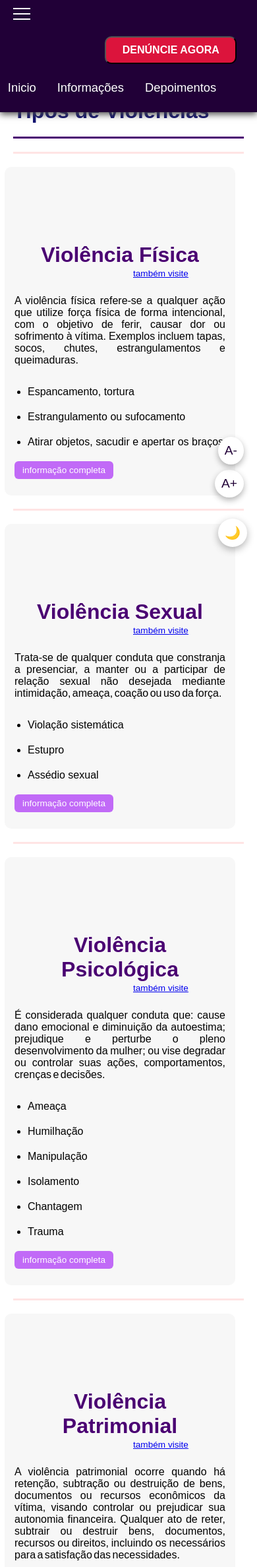
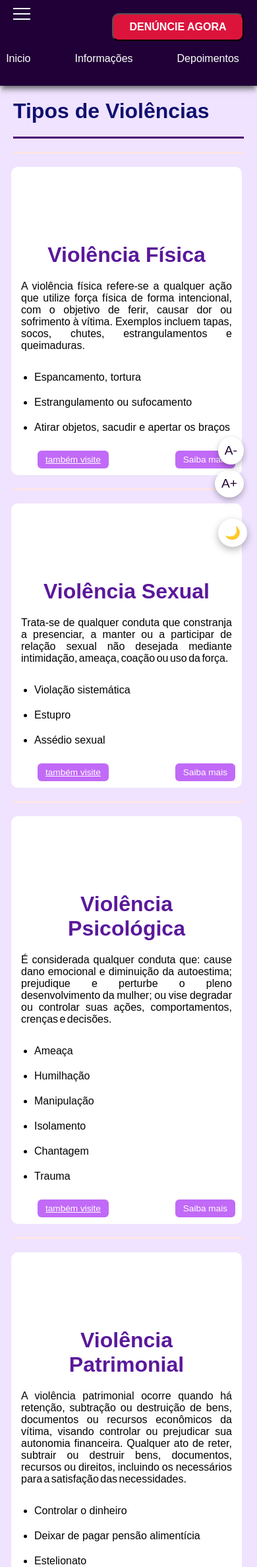
Before and after one commit to CrislainyMartins/desenvolvimento, a PHP site: page /desenvolvimento/informacoes.html in a window 390 px wide. Shown: the top 2375 px of the page at 66% size. Run offline with PHP 8.4, Linux system fonts and the light colour scheme; some libraries are stand-ins or nearby versions.

Commit message:
Update Informações

```diff
--- a/css/informacoes.css
+++ b/css/informacoes.css
@@ -243,7 +243,6 @@
 
 
   .container {
-
     max-width: 1200px;
     margin: auto;
     gap: 20px;
@@ -254,7 +253,7 @@
 
   .left,
   .right {
-    background: white;
+    background: #EFE3FF ;
     border-radius: 12px;
     padding: 20px;
   }
@@ -266,9 +265,8 @@
 
   .right {
     flex: 1;
-    background: white;
     height: 100%;
-
+    margin-top: 10px;
   }
 
   #destaque{
@@ -307,13 +305,12 @@
   }
 
   .info-card {
-    background: #f7f7f7;
+    background-color: #fff;
     border-radius: 10px;
     padding: 15px;
     margin-bottom: 20px;
     display: flex;
-
-
+    position: relative;
     display: grid;
     grid-template-columns: repeat(2, 1fr); /* 3 colunas de largura igual */
     gap: 20px; /* Espaçamento horizontal entre as divs */
@@ -339,10 +336,23 @@
     font-weight: bold;
     margin-top: 100px;
     text-align: center;
-    color: #4a0072;
+    color: #5A189A;
     font-size: 2em;
+    position: relative;
+  }
 
-  }
+  .info-card .title::after{
+      content: "→";
+    position: absolute;
+    right: 70px;
+    top: 50%;
+    transform: translateY(-50%);
+    font-size: 2rem;
+    color: #9D4EDD;
+    font-weight: bold;
+}
+
+
 
   .info-card .desc {
     font-size: 1em;
@@ -360,19 +370,30 @@
     margin-bottom: 20px; /* Espaço vertical entre os itens */
   }
 
-  .info-card .link {
+  .info-card .link a{
+    position: absolute;
+    bottom: 10px;   /* distância do fundo */
+    left: 10px;     /* distância da esquerda */
+    background-color: #c16af7;
     font-size: 0.85em;
-    color: #1900ff;
+    color: white  ;
     text-decoration: underline;
     cursor: pointer;
-    margin-bottom: 5px;
     display: inline-block;
-    margin-left: 150px;
+        border-radius: 6px;
+        padding: 6px 12px;
+
+}
+
+
+
+.info-card .link a:hover {
+    transition: all 0.5s ease-out;
+    transform: scale(1.2);
+        box-shadow: 0px 5px 5px 0px #4a0072;
+
   }
 
-  .info-card .link:hover{
-    transform: scale(1.2);
-  }
 
   .info-card .btn {
     background: #c16af7;
@@ -382,11 +403,12 @@
     border-radius: 6px;
     cursor: pointer;
     font-size: 0.85em;
-
+    bottom: 10px;
     margin-left: 180px;
   }
 
   .info-card .btn:hover {
+    transition: all 0.5s ease-out;
     transform: scale(1.2);
     box-shadow: 0px 5px 5px 0px #4a0072;
   }
@@ -411,6 +433,15 @@
     border-radius: 6px;
 
   }
+
+   .right .news-item .text-1:hover{
+         transition: all 0.5s ease-out;
+        color: #c16af7;
+   }
+
+
+
+
 /*
   #tumb1{
     background: url(../imgs/flor.png);
@@ -600,6 +631,7 @@
 
   }
 
+
 .hr-titlle-1{
   margin-left: 0;
 }
@@ -612,6 +644,11 @@
     width:100%;
     display: flex;
     flex-direction: column;
+
+
+
+
+
   }
 
   .left{
@@ -628,8 +665,15 @@
     width: 100%;
   }
 
+
   .desc ul li{
     margin-left: 20px;
+  }
+
+
+ a{
+  margin-left: 30px;
+
   }
 
   .info-card{
@@ -646,19 +690,15 @@
 
   }
 
- /* #p-psi{
-   height: 300px;
-   width: 150px;
-   margin-bottom: 50px;
-   text-align: justify;
-   word-spacing: -10px; /* define 10px de espaço entre palavras */
 
- a{
-  margin-left: 30px;
+.info-card .btn{
+  margin-left: -30px;
 
   }
 
+  .desc ul{
 
+  }
 
   .right{
     margin-top: 10%;
@@ -669,7 +709,6 @@
 
 .nav-item{
   margin-left: -3px;
-  margin-top: 100px;
 
 }
 
@@ -688,7 +727,9 @@
   word-spacing: -2px;
 }
 .login-button{
-  height: 100%;
+
+ margin-left: -220px;
+ height: 100%;
 }
 
 .login-button button{
@@ -708,46 +749,9 @@ header{
   width: 100%;
   min-width: 320px;  /* Garante que a div não fique menor que 320px */
   max-width: 1200px; /* Garante que a div não fique maior que 1200px */
-  height: 170px;
 
 }
 
-
-
-
-}
-
-
-/*responsividade para tablet*/
-@media screen and (max-width: 768px) {
-  body{
-    max-width: 768px;
-
-  }
-
-  .container{
-    max-width:710px;
-  }
-
-  .left{
-    width: 400px;
-  }
-
-  .info-card .btn{
-    margin-left: -30px;
-
-    }
-
-    .news-item{
-      display: flex;
-      flex-direction: column;
-      align-items: center;
-      justify-content: center;
-    }
-
-    .text-1 p{
-      width: 100%;
-    }
 
 
 
@@ -874,6 +878,7 @@ header{
 }
 
 .login-button button{
+
   width: 200px;
 }
 
@@ -898,6 +903,166 @@ header{
 
 }
 
+@media screen  and (max-width: 768px){
+
+
+
+  .header-title h1{
+    font-size: 2.1rem;
+    margin-left: -30px;
+  }
+
+  .header-title .subtitle{
+    font-size: 1.5rem;
+    margin-left: -20px;
+
+  }
+
+
+.hr-titlle-1{
+  margin-left: 0;
+}
+
+.hr-titlle{
+  margin-left: 0;
+}
+
+  .container{
+    width:100%;
+    display: flex;
+    flex-direction: column;
+
+
+
+
+
+  }
+
+  .left{
+
+    flex-wrap: wrap;
+    width: 100%;
+    min-width: 320px;  /* Garante que a div não fique menor que 320px */
+    max-width: 1200px; /* Garante que a div não fique maior que 1200px */
+    margin: 0 auto;    /* Centraliza a div horizontalmente */
+
+
+  }
+  .desc{
+    width: 100%;
+  }
+
+
+  .desc ul li{
+    margin-left: 20px;
+  }
+
+
+ a{
+  margin-left: 30px;
+
+  }
+
+  .info-card{
+    width: 100%;
+    margin-left: -13px;
+    display: flex;
+    flex-direction: column;
+    left: 10px;
+
+  }
+
+  .info-card .title::after{
+      display: none;
+
+}
+
+
+
+  .desc p{
+    font-size: 1rem;
+
+  }
+
+
+.info-card .btn{
+  position: absolute;
+bottom: 10px;
+right: 10px;
+  }
+
+
+
+  .right{
+    margin-top: 10%;
+    margin-bottom: 10%;
+  }
+
+  /*menu*/
+
+.nav-item{
+  margin-left: -3px;
+
+}
+
+.nav-link{
+  margin: 0;
+  text-align: center;
+}
+
+.nav-bar{
+  font-size: 5px;
+  padding: 0.3rem 0.3rem;
+  margin-top: 50px;
+}
+/* Centraliza o menu por cima da barra */
+.nav-list {
+    position: absolute;
+    left: 50%;
+    transform: translateX(-50%);
+}
+
+/* Organiza os itens dentro da UL */
+.nav-list ul {
+    display: flex;
+    gap: 35px;
+    list-style: none;
+    margin: 0;
+    padding: 0;
+}
+
+/* Links */
+.nav-list .nav-link {
+    text-decoration: none;
+    font-size: 1rem;
+    font-weight: 500;
+}
+.login-button{
+position: absolute;
+  top: 20px;      /* distância do topo */
+  right: 20px;    /* distância da direita */
+}
+
+.login-button button{
+  width: 200px;
+}
+
+.logo{
+  display: none;
+}
+
+.icon{
+  display: none;
+}
+
+header{
+
+  width: 100%;
+  min-width: 320px;  /* Garante que a div não fique menor que 320px */
+  max-width: 1200px; /* Garante que a div não fique maior que 1200px */
+
+}
+}
 
 
 @media screen  and (max-width: 360px){
--- a/informacoes.html
+++ b/informacoes.html
@@ -102,7 +102,7 @@
 
 
           <a href=" https://www12.senado.leg.br/institucional/datasenado https://www12.senado.leg.br/institucional/datasenado" target="_blank">
-            <button class="btn">informação completa</button></a>
+            <button class="btn">Saiba mais</button></a>
 
 
         </div>
@@ -127,7 +127,7 @@
           </ul>
 
          <a href="https://www.saude.sp.gov.br/ses/perfil/cidadao/homepage/outros-destaques/violencias/violencia-sexual" target="_blank">
-            <button class="btn">informação completa</button></a>
+            <button class="btn">Saiba mais</button></a>
         </div>
 
       </div>
@@ -155,7 +155,7 @@
           </ul>
 
           <a href=" https://www.tjdft.jus.br/institucional/imprensa/campanhas-e-produtos/direito-facil/edicao-semanal/violencia-psicologica-contra-a-mulher" target="_blank">
-            <button class="btn">informação completa</button></a>
+            <button class="btn">Saiba mais</button></a>
         </div>
 
       </div>
@@ -182,7 +182,7 @@
           </ul>
 
           <a href="https://www.tjdft.jus.br/institucional/imprensa/campanhas-e-produtos/direito-facil/edicao-semanal/violencia-patrimonial" target="_blank">
-            <button class="btn">informação completa</button>
+            <button class="btn">Saiba mais</button>
           </a>
         </div>
 
@@ -198,27 +198,21 @@
       <h2 class="h2-right">Para você ficar por dentro </h2>
       <hr class="hr-right">
 
-      <a href="https://www.cnj.jus.br/silenciosa-e-brutal-violencia-psicologica-atinge-milhares-de-mulheres-no-brasil/" target="_blank">
+      <a href="https://globoplay.globo.com/v/13938155/" target="_blank">
       <div class="news-item">
-        <div class="thumb" id="tumb1" >  </div>
-        <div class="text-1">Conselho Nacional de Justiça (CNJ)
-          Artigo sobre o impacto da violência psicológica nas mulheres e a importância de sua identificação.</div>
+        <div class="text-1"><strong>CETV 2ª Edição | Alta nos registros de violência contra mulher | Globoplay </strong>  </div>
       </div>
     </a>
 
-    <a href="https://www.cnj.jus.br/silenciosa-e-brutal-violencia-psicologica-atinge-milhares-de-mulheres-no-brasil/" target="_blank">
+    <a href="https://share.google/DekRhczmmIFcCFZXt" target="_blank">
       <div class="news-item">
-        <div class="thumb" id="tumb2"></div>
-         <div class="text-1">Conselho Nacional de Justiça (CNJ)
-          Artigo sobre o impacto da violência psicológica nas mulheres e a importância de sua identificação.</div>
+         <div class="text-1"><strong>Agosto Lilás: Cariri soma 1.443 boletins de violência contra a mulher – Agência Cariri</strong></div>
       </div>
       </a>
 
-      <a href="https://www.cnj.jus.br/silenciosa-e-brutal-violencia-psicologica-atinge-milhares-de-mulheres-no-brasil/" target="_blank">
+      <a href="https://share.google/H7WOY2iYeAfNobSzk" target="_blank">
       <div class="news-item" >
-        <div class="thumb" id="tumb3"></div>
-       <div class="text-1">Conselho Nacional de Justiça (CNJ)
-          Artigo sobre o impacto da violência psicológica nas mulheres e a importância de sua identificação.</div>
+       <div class="text-1"><strong>Número de feminicídios registrado em junho deste ano é o maior em um mês, no Ceará, desde 2018 - Segurança - Diário do Nordeste </strong></div>
       </div>
       </a>
 
```
Lines whose indentation alone changed are shown as unchanged.
